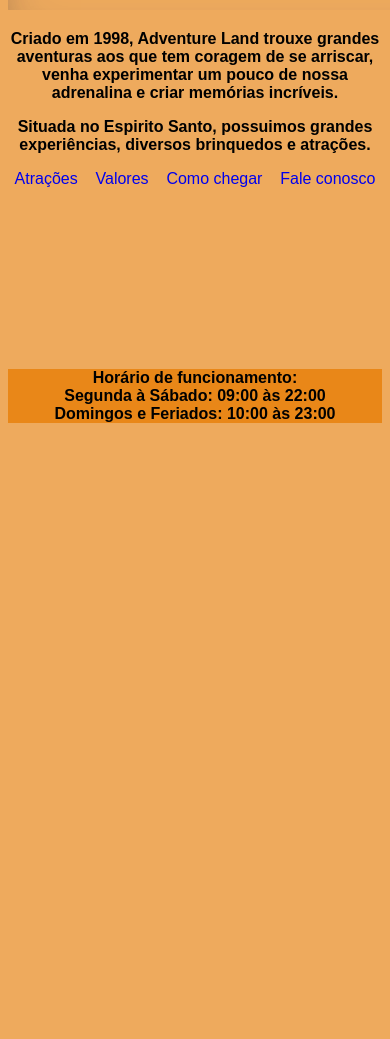
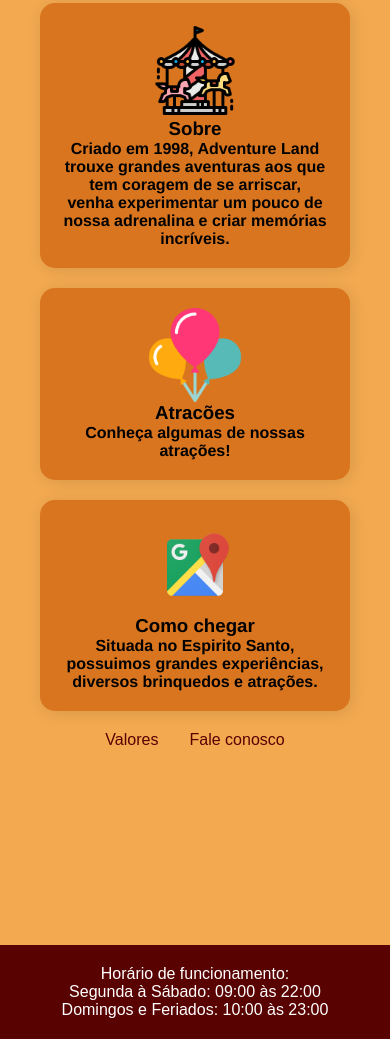
Before and after one commit to Rub1s0uza/Site_parque, a plain HTML site: page index.html in a window 390 px wide. Shown: the part 572-1611 px from the top of the page. Before the commit the page ends 1016 px from the top, so only its background shows below. Drawn offline with Linux system fonts and the light colour scheme.

Commit message:
alteração de responsividade

```diff
--- a/index.html
+++ b/index.html
@@ -3,19 +3,27 @@
 <!-- idioma do site portugues-->
 <html lan = 'pt - br'>
 
-	<head >
+	<head class="header">
 
 		<meta charset = 'utf-8'/>
 		<link rel="stylesheet icon" href="img/favicon.ico">
 		<meta name="viewport" content="width=device-width, initial-scale=1.0">
 		<title>Adventure Land</title>
-		<meta name='description' content='Criado em 1950 a Adventure Land vem
+		<meta name='description' content='Criado em 1998 a Adventure Land vem
 		trazendo grandes emoções sendo umas dos 10 maiores parques do mundo'>
 		<link rel="stylesheet" href="style.css">
+
+
+
+
 	</head>
 
 
 	<body>
+		<main>
+
+					<!-- Menu Hamburguer -->
+
 			<br>
 			<!--Criando pagina socio-->
 			<a href='formulario_socio.html' > Seja um sócio	</a>
@@ -25,27 +33,54 @@
 				<a href='login.html' > Login </a><br>
 				<a href='cadastro.html' > Cadastre-se </a>
 			</div>
+
 			<h1>  <b>Bem vindo ao Parque!</b></h1>
 
+			<div class="conteiner">
 				<!-- Colocanco a imagem -->
 				<p><img src="img/barco.png" alt="Barco Viking"></p>
 
-		<p>  <strong>Criado em 1998, Adventure Land trouxe grandes aventuras aos que tem coragem de 	se arriscar, <br>
-		venha experimentar um pouco de nossa adrenalina e criar memórias incríveis. </strong>
-		</p>
+					<!-- Seção com cards -->
+			<section class="secao4">
+				<div class="secao4-div">
+					<!-- Card 1 -->
+					<div class="secao4-div-card">
+						<img decoding="async" src="img/carrossel.png" alt="Carrossel">
+						<h3>Sobre</h3>
+						<p> <strong>Criado em 1998, Adventure Land trouxe grandes aventuras aos que tem coragem de 	se arriscar, <br>
+							venha experimentar um pouco de nossa adrenalina e criar memórias incríveis. </strong></p>
+					</div>
 
-		<p><strong>Situada no Espirito Santo, possuimos grandes experiências, diversos brinquedos e atrações. </strong> </p>
+					<!-- Card 2 -->
+					<div class="secao4-div-card">
+						<img decoding="async" src="img/balao.png" alt="Balões">
+						<h3>Atracões</h3>
+						<a href='atracoes.html' > <strong>Conheça algumas de nossas atrações! </strong></a>
+					</div>
 
+					<!-- Card 3 -->
+					<div class="secao4-div-card">
+						<img decoding="async" src="img/mapa_gps.png" alt="Mapa">
+						<h3>Como chegar</h3>
+						<a href='https://www.google.com/maps/place/Adventure+Land/@-20.3477821,-40.2975277,17z/data=!3m1!4b1!4m6!3m5!1s0xb8172ea7089f2b:0xb69de2109cd98fac!8m2!3d-20
+							.3477821!4d-40.2949528!16s%2Fg%2F11gnsrnjl5?entry=ttu' target = '_blank'><strong>Situada no Espirito Santo, possuimos grandes experiências, diversos brinquedos e atrações.</strong> </a>
+
+					</div>
+				</div>
+			</section>
+
+
+
+
+			</div>
 			<p > <!-- Criando nova pagina -->
-			<a href='atracoes.html' >Atrações </a> &nbsp;&nbsp;
+				 &nbsp;&nbsp;
 
 				<a href="valores.html"> Valores</a> &nbsp;&nbsp;
 				<!--Colocando localização pelo maps -->
-			<a href='https://www.google.com/maps/place/Adventure+Land/@-20.3477821,-40.2975277,17z/data=!3m1!4b1!4m6!3m5!1s0xb8172ea7089f2b:0xb69de2109cd98fac!8m2!3d-20
-			.3477821!4d-40.2949528!16s%2Fg%2F11gnsrnjl5?entry=ttu' target = '_blank'>Como chegar </a> &nbsp;&nbsp;
+				 &nbsp;&nbsp;
 
 				<a href='fale_conosco.html' > Fale conosco </a> &nbsp;&nbsp;
-
 
 			</p>
 
@@ -53,16 +88,18 @@
 			<br><br>
 			<br><br>
 
-		<div class="right"> <!-- Alinhando a direita -->
-			<!--Colocando gif-->
+		</main>
 
-		<h4>	<strong>
-			Horário de funcionamento: <br>
+			<footer>
+				<p>Horário de funcionamento:</p>
+
+				<nav>
+					<ul>
 					Segunda à Sábado: 09:00 às 22:00 <br>
-			Domingos e Feriados: 10:00 às 23:00</strong>
-		</h4>
-	</div>
-
+					Domingos e Feriados: 10:00 às 23:00
+					</ul>
+				</nav>
+			</footer>
 
 	</body>
 </html>
--- a/style.css
+++ b/style.css
@@ -1,10 +1,14 @@
 @charset "UTF-8";
 
+* {
+margin: 0px;
+padding: 0px;
 
+}
 
 body{
 
-    background-color: #eeaa5d;
+    background-color: #F2A950;
     font-family: Arial, Helvetica, sans-serif;
 
 }
@@ -17,13 +21,12 @@
 
 h4{
     color: black;
-    background-color: #e98718;
+    background-color: #D9751E;
     text-align: center;
 
 }
 .text{
     color: aliceblue;
-
 }
 
 p{
@@ -36,7 +39,8 @@
     text-align: center;
 }
 .right{
-
+    margin: auto;
+    padding: auto;
     text-align: right;
 }
 
@@ -48,10 +52,95 @@
 
 a{
 
+    color: #590202;
     text-decoration: none;
 }
 
-img{
+img {
 
-    box-shadow: rgba(50, 50, 93, 0.25) 0px 30px 60px -12px inset, rgba(0, 0, 0, 0.3) 0px 18px 36px -18px inset;
+    border-radius: 10px;
 }
+main {
+
+    padding: 20px;
+
+}
+
+.conteiner{
+    display: flex;
+    flex-direction: column;
+}
+
+.rodape{
+
+    background-color: #590202;
+    color: #000000;
+}
+
+/*card layout*/
+/* Estilos comuns para os cards */
+.secao4 {
+    margin: 0;
+    font-family: Helvetica, sans-serif;
+}
+
+.secao4-div {
+    display: flex;
+    flex-wrap: wrap;
+    justify-content: center;
+    padding: 10px;
+    text-align: center;
+     a {
+        color: black;
+     }
+}
+
+.secao4-div-card {
+    display: flex;
+    flex-direction: column;
+    align-items: center;
+    width: calc(70% / 3 - 60px);
+    margin: 10px;
+    padding: 20px;
+    box-shadow: 2px 2px 16px 0px rgba(0, 0, 0, 0.1);
+    border-radius: 15px;
+    background-color: #D9751E;
+    transition: all 0.5s ease;
+}
+
+.secao4-div-card:hover {
+    transform: scale(1.1);
+    z-index: 1;
+}
+
+.secao4-div-card img {
+    width: 35%;
+    height: auto;
+}
+
+.secao4-div-card h3 {
+    margin-bottom: 0px;
+}
+
+/* Estilos para dispositivos moveis */
+@media (max-width: 768px) {
+    .secao4-div-card {
+        width: 100%;
+    }
+}
+
+@media only screen and (max-width: 375px) {
+    img {
+      width: 100%;
+      flex-direction: column;
+    }
+  }
+
+  /*rodape*/
+  footer {
+	background-color: #590202;
+	color: white;
+	padding: 20px;
+	text-align: center;
+	margin-top: 50px;
+}
```
Also changed, not shown: atracoes.html (+12 -6 lines), cadastro.html (+11 -0 lines), fale_conosco.html (+12 -0 lines), formulario_socio.html (+11 -0 lines), login.html (+11 -0 lines), valores.html (+13 -0 lines), img/balao.png (added), img/barco_pq.png (added), img/carrossel.png (added), img/mapa_gps.png (added). Lines whose indentation alone changed are shown as unchanged.
